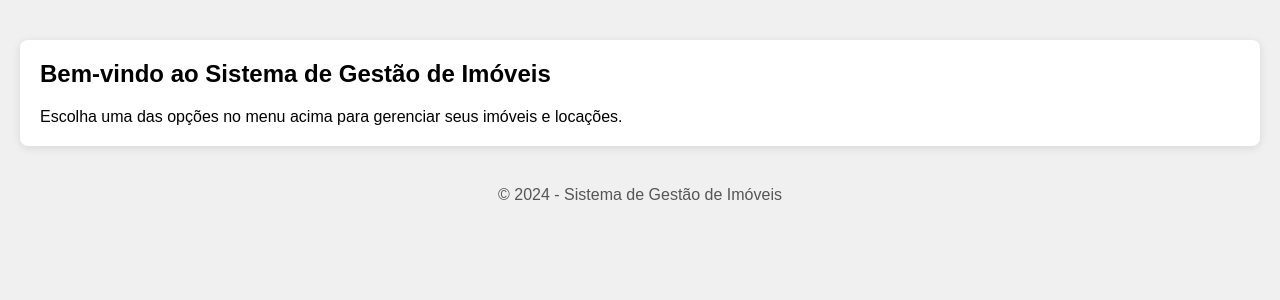
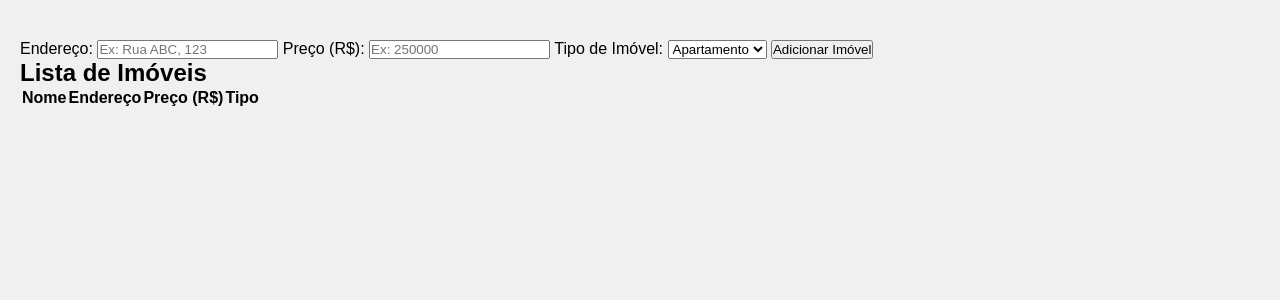
Before and after one commit to Ag-neto/Cadastro_Imoveis, a PHP site: page / in a window 1280 px wide. Shown: the part 145-445 px from the top of the page. Run offline with PHP 8.4, Linux system fonts and the light colour scheme; lists and menus that the app fills with data are empty.

Commit message:
adicionando estado

```diff
--- a/index.php
+++ b/index.php
@@ -21,16 +21,39 @@
         </ul>
     </nav>
 
-    <main>
-        <section>
-            <h2>Bem-vindo ao Sistema de Gestão de Imóveis</h2>
-            <p>Escolha uma das opções no menu acima para gerenciar seus imóveis e locações.</p>
-        </section>
-    </main>
+            <label for="endereco">Endereço:</label>
+            <input type="text" id="endereco" name="endereco" placeholder="Ex: Rua ABC, 123" required>
 
-    <footer>
-        <p>&copy; 2024 - Sistema de Gestão de Imóveis</p>
-    </footer>
+            <label for="preco">Preço (R$):</label>
+            <input type="number" id="preco" name="preco" placeholder="Ex: 250000" required>
+
+            <label for="tipo">Tipo de Imóvel:</label>
+            <select id="tipo" name="tipo" required>
+                <option value="apartamento">Apartamento</option>
+                <option value="casa">Casa</option>
+                <option value="comercial">Comercial</option>
+            </select>
+
+            <button type="submit">Adicionar Imóvel</button>
+        </form>
+    </section>
+
+    <section class="list-section">
+        <h2>Lista de Imóveis</h2>
+        <table>
+            <thead>
+                <tr>
+                    <th>Nome</th>
+                    <th>Endereço</th>
+                    <th>Preço (R$)</th>
+                    <th>Tipo</th>
+                </tr>
+            </thead>
+            <tbody id="imovel-list">
+                <!-- Os imóveis serão adicionados aqui -->
+            </tbody>
+        </table>
+    </section>
 
     <script src="script.js"></script>
 </body>
```
